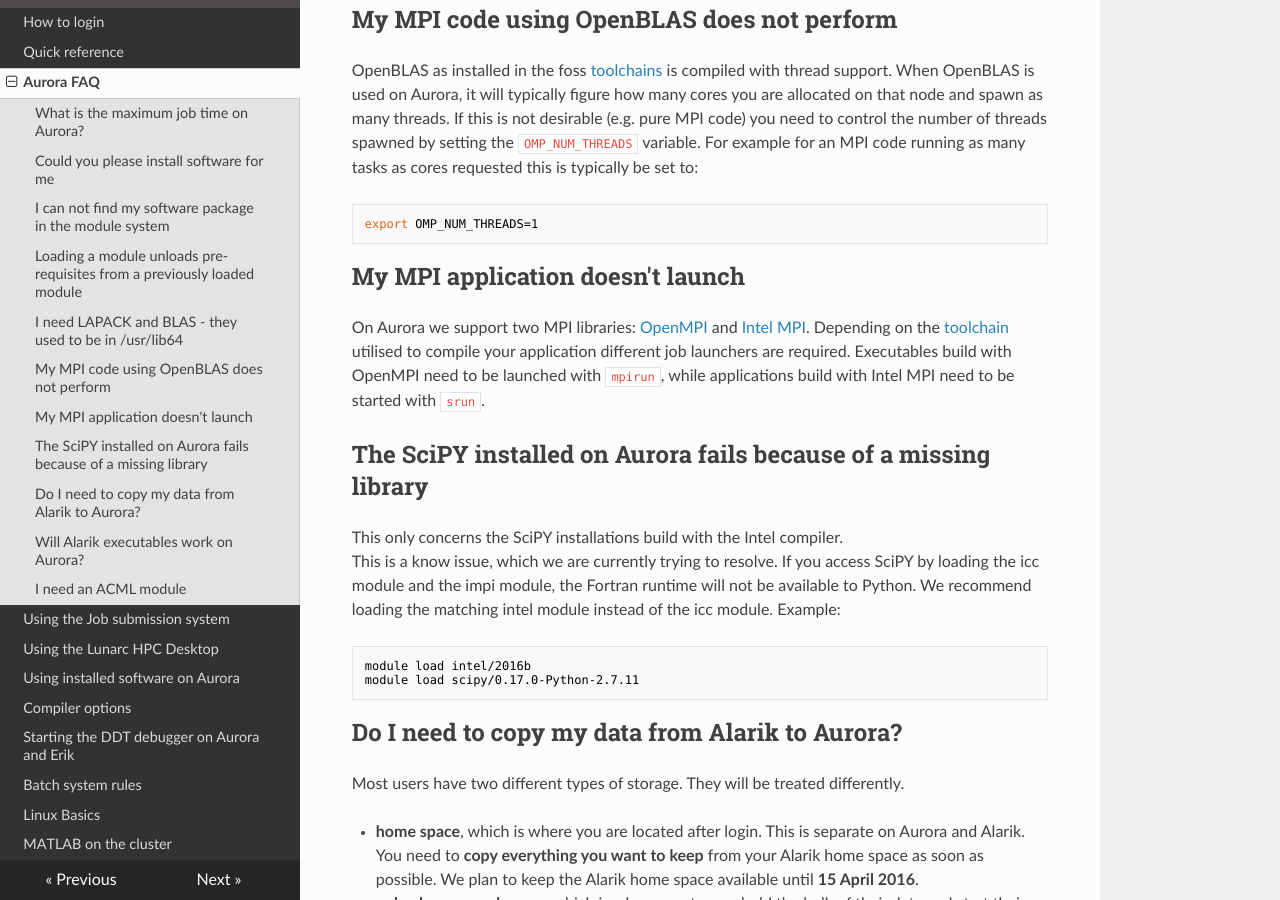
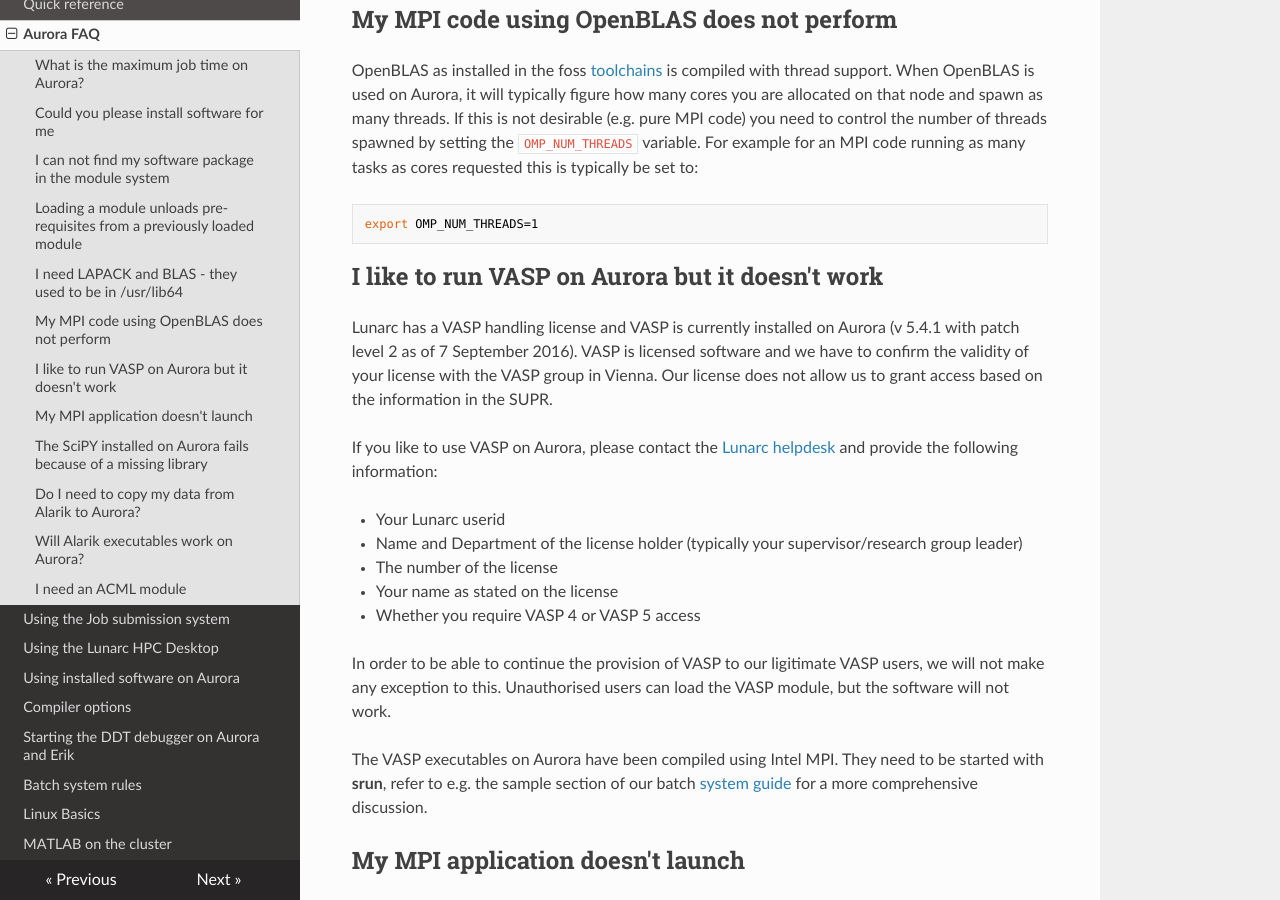
Before and after one commit to lunarc/lunarc_docs, an MkDocs documentation site: the page built from docs/aurora_faq.md, in a window 1280 px wide and 900 px high, scrolled down 1662 px. Built offline with MkDocs 1.6.1, drawn with Linux system fonts in a browser that asks for light colours; nearby versions of some CDN libraries; old or Windows-style settings are respelled for this version of MkDocs.

Commit message:
paragraph on vasp access and usage added

````diff
--- a/docs/aurora_faq.md
+++ b/docs/aurora_faq.md
@@ -41,6 +41,23 @@
 export OMP_NUM_THREADS=1
 ```
 
+## I like to run VASP on Aurora but it doesn't work
+
+Lunarc has a VASP handling license and VASP is currently installed on Aurora (v 5.4.1 with patch level 2 as of 7 September 2016).  VASP is licensed software and we have to confirm the validity of your license with the VASP group in Vienna.  Our license does not allow us to grant access based on the information in the SUPR.
+
+If you like to use VASP on Aurora, please contact the [Lunarc helpdesk](http://www.lunarc.lu.se/support/support_form) and provide the following information:
+
+* Your Lunarc userid
+* Name and Department of the license holder (typically your supervisor/research group leader)
+* The number of the license
+* Your name as stated on the license
+* Whether you require VASP 4 or VASP 5 access
+
+In order to be able to continue the provision of VASP to our ligitimate VASP users, we will not make any exception to this.  Unauthorised users can load the VASP module, but the software will not work.
+
+The VASP executables on Aurora have been compiled using Intel MPI.  They need to be started with **srun**, refer to e.g. the sample section of our batch [system guide](http://lunarc-documentation.readthedocs.io/en/latest/batch_system/#mpi-job-using-20-tasks-per-node) for a more comprehensive discussion.
+
+
 ## My MPI application doesn't launch
 On Aurora we support two MPI libraries: [OpenMPI](https://www.open-mpi.org/) and [Intel MPI](https://software.intel.com/en-us/intel-mpi-library).  Depending on the [toolchain](http://lunarc-documentation.readthedocs.org/en/latest/aurora_modules/#compiling-code-and-using-toolchains) utilised to compile your application different job launchers are required.  Executables build with OpenMPI need to be launched with `mpirun`, while applications build with Intel MPI need to be started with `srun`.
 
````
